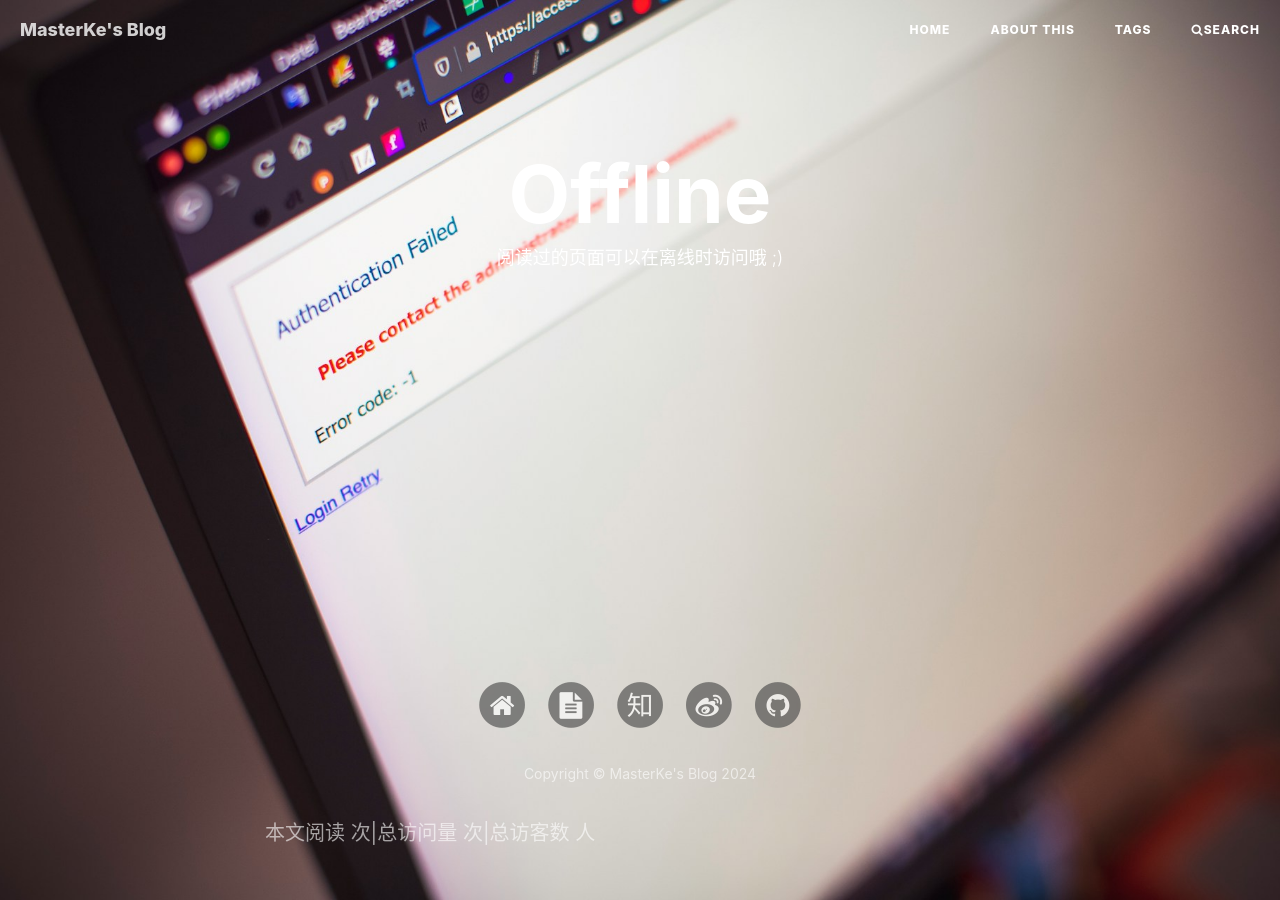
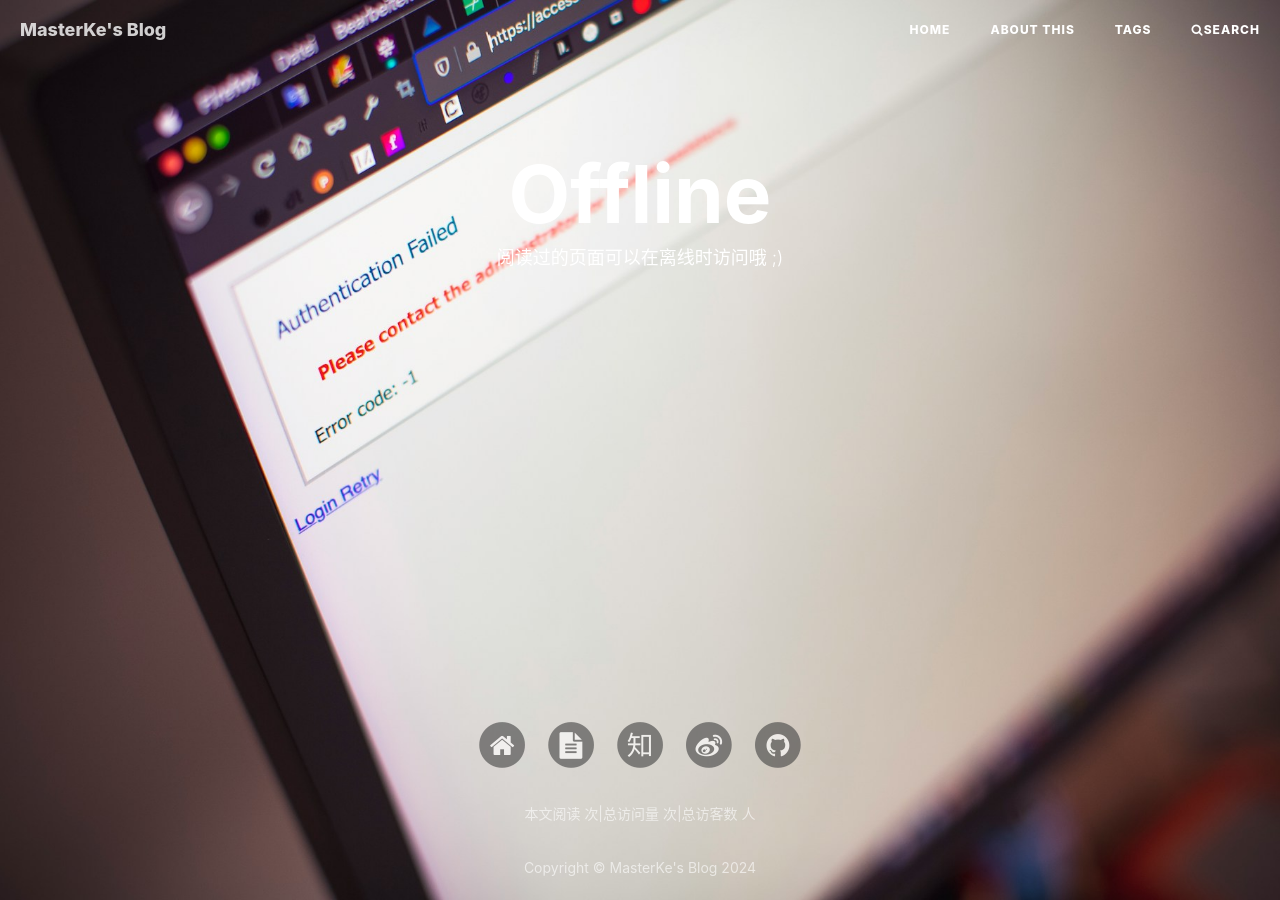
Before and after one commit to MasterKe2003/blog, a Jekyll site: the page built from offline.html, in a window 1280 px wide. Built offline with Jekyll 4.4.1, drawn with Linux system fonts in a browser that asks for light colours; nearby versions of some CDN libraries; comment, search, counter and statistics services are not loaded; some of the changed lines change nothing that is shown.

Commit message:
访问量样式

```diff
--- a/_includes/footer.html
+++ b/_includes/footer.html
@@ -5,12 +5,12 @@
             <div class="col-lg-8 col-lg-offset-2 col-md-10 col-md-offset-1">
                 <!-- SNS Link -->
                 {% include sns-links.html center=true %}
-
+                <p class="copyright text-muted"> 本文阅读 <span id="busuanzi_value_page_pv"></span> 次|总访问量 <span
+                        id="busuanzi_value_site_pv"></span>
+                    次|总访客数 <span id="busuanzi_value_site_uv"></span> 人</p>
                 <p class="copyright text-muted">
                     Copyright &copy; {{ site.title }} {{ site.time | date: '%Y' }}
                 </p>
-                <p> 本文阅读 <span id="busuanzi_value_page_pv"></span> 次|总访问量 <span id="busuanzi_value_site_pv"></span>
-                    次|总访客数 <span id="busuanzi_value_site_uv"></span> 人</p>
             </div>
         </div>
     </div>
```
